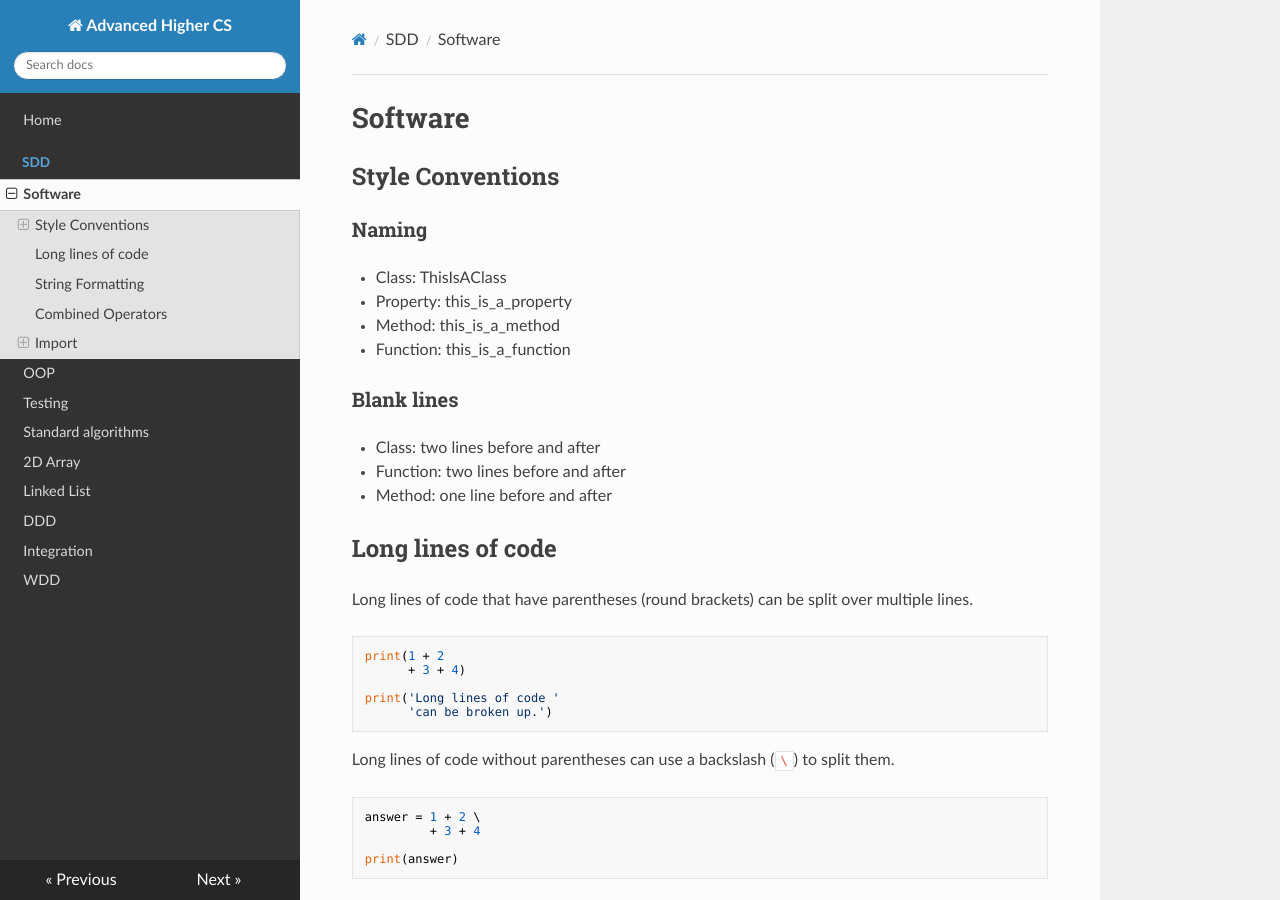
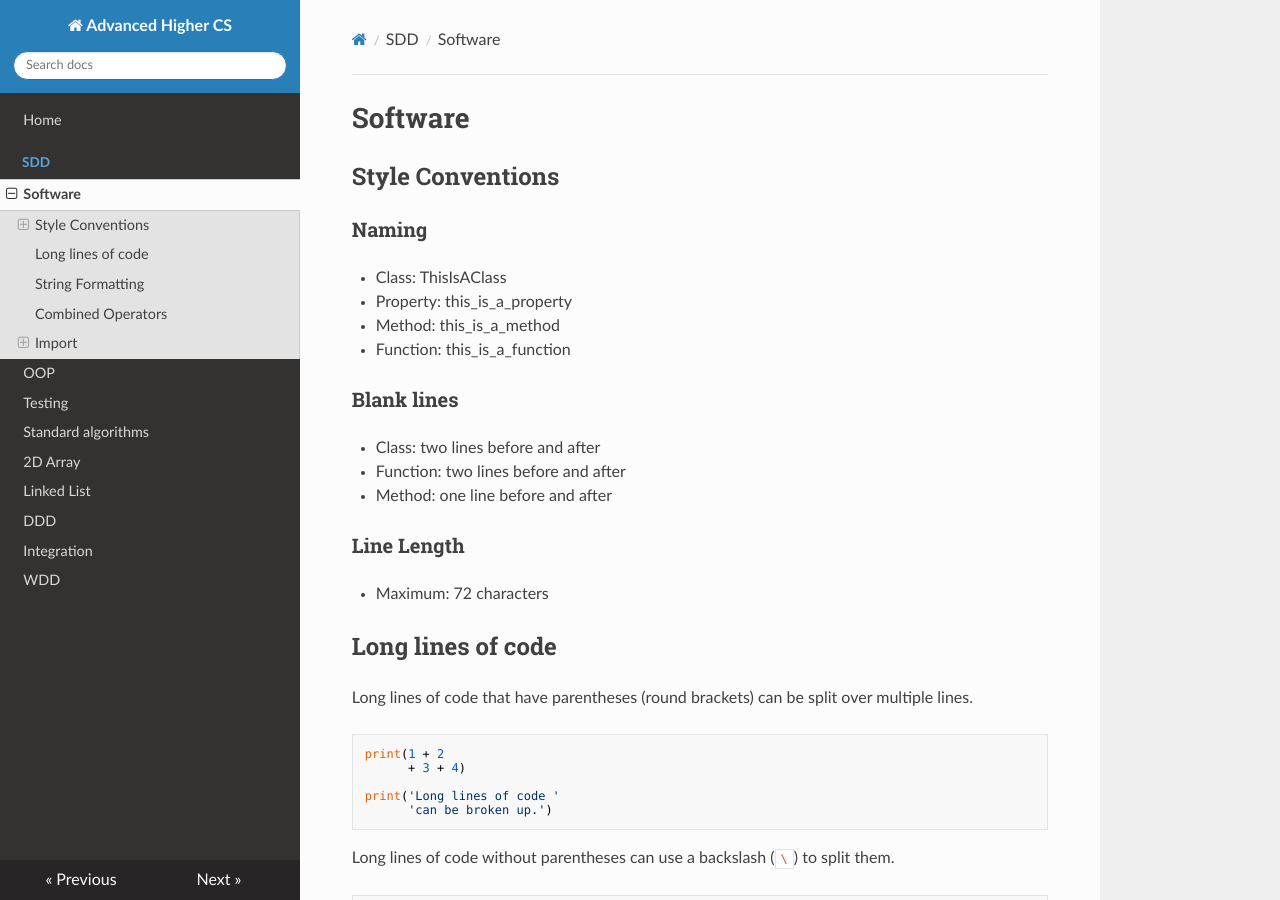
Before and after one commit to MrFriendCS/AH-CS, an MkDocs documentation site: the page built from docs/sdd/AH-CS-SDD.md, in a window 1280 px wide and 900 px high. Built offline with MkDocs 1.6.1, drawn with Linux system fonts in a browser that asks for light colours; nearby versions of some CDN libraries.

Commit message:
Update AH-CS-SDD.md

```diff
--- a/docs/sdd/AH-CS-SDD.md
+++ b/docs/sdd/AH-CS-SDD.md
@@ -17,6 +17,11 @@
 * Class: two lines before and after
 * Function: two lines before and after
 * Method: one line before and after
+
+
+### Line Length
+
+* Maximum: 72 characters
 
 
 ## Long lines of code
```
